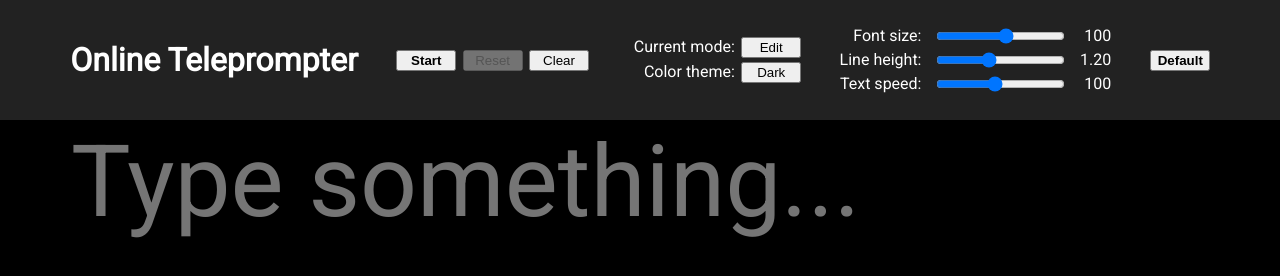
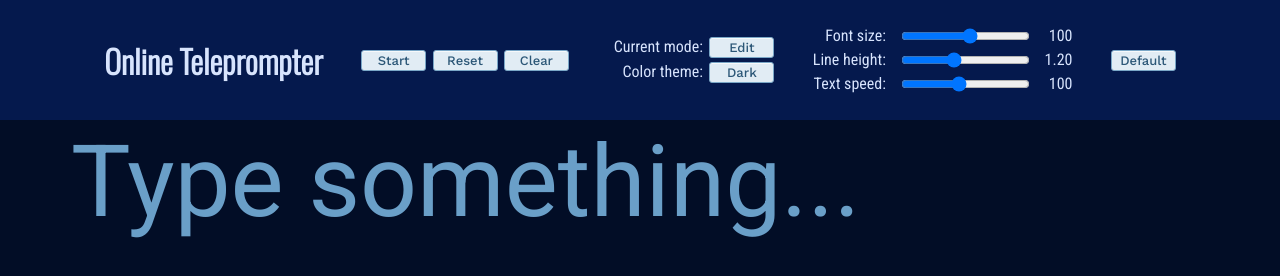
Before and after one commit to 30isnottoolate/online-teleprompter, a React app: page / in a window 1280 px wide. Built offline with nearby package versions, Linux system fonts and the light colour scheme.

Commit message:
Rework color themes, change fonts

```diff
--- a/src/Teleprompter.css
+++ b/src/Teleprompter.css
@@ -1,13 +1,15 @@
-@import url('https://fonts.googleapis.com/css2?family=Roboto:wght@400&display=swap');
+@import url('https://fonts.googleapis.com/css2?family=Oswald:wght@300&display=swap');
+@import url('https://fonts.googleapis.com/css2?family=Roboto+Condensed&display=swap');
+@import url('https://fonts.googleapis.com/css2?family=Work+Sans:wght@500&display=swap');
+@import url('https://fonts.googleapis.com/css2?family=Roboto&display=swap');
 
 * {
     box-sizing: border-box;
-    padding: auto;
 }
 
 body {
     user-select: none;
-    font-family: "Roboto", Arial, Helvetica, sans-serif;
+    font-family: "Roboto Condensed", Arial, Helvetica, sans-serif;
     overflow: hidden;
     margin: 0;
 }
@@ -17,11 +19,11 @@ body {
 }
 
 ::-webkit-scrollbar-track {
-    background: #bbbbbb;
+    background: #d8e4fd;
 }
 
 ::-webkit-scrollbar-thumb {
-    background: #555555;
+    background: #6a9fc8;
 }
 
 #teleprompter {
@@ -35,8 +37,6 @@ body {
     grid-template-columns: auto auto auto auto auto;
     gap: 3vw;
     justify-content: center;
-    background-color: #222222;
-    color: #ffffff;
     position: fixed;
     z-index: 2;
     width: 100vw;
@@ -44,10 +44,49 @@ body {
     transition-duration: 0.3s, 0.6s;
 }
 
+.dark-controller {
+    background-color: #05194d;
+    color: #d8e4fd;
+}
+
+.light-controller {
+    background-color: #B4C8FA;
+    color: #020d26;
+}
+
 #logo {
     display: grid;
     justify-items: center;
     align-items: center;
+    font-family: "Oswald", Arial, Helvetica, sans-serif;
+}
+
+button {
+    background-color: #e1ecf4;
+    color: #2c5777;
+    font-family: "Work Sans", Arial, Helvetica, sans-serif;
+    font-size: 13px;
+    width: 5em;
+    cursor: pointer;
+    padding: 2px 4px;
+    border: 1px solid #7aa7c7;
+    border-radius: 3px;
+    box-shadow: rgba(255, 255, 255, .7) 0 1px 0 0 inset;
+}
+
+button:hover, button:focus {
+  background-color: #b3d3ea;
+  color: #2c5777;
+}
+
+button:focus {
+  box-shadow: 0 0 0 4px rgba(0, 149, 255, .15);
+}
+
+button:active {
+  background-color: #a0c7e4;
+  box-shadow: none;
+  color: #2c5777;
 }
 
 #main-buttons-group {
@@ -56,17 +95,6 @@ body {
     gap: 0.5vw;
     align-content: center;
     justify-content: center;
-}
-
-.main-buttons,
-.mode-buttons,
-#default {
-    width: 4.5em;
-}
-
-#start-stop,
-#default {
-    font-weight: bold;
 }
 
 #mode-group {
@@ -106,6 +134,10 @@ body {
     overflow-y: scroll;
 }
 
+textarea::-webkit-input-placeholder {
+    color: #6a9fc8;
+}
+
 #text-display {
     height: auto;
     overflow: hidden;
@@ -128,13 +160,13 @@ body {
 }
 
 .dark {
-    background-color: #000000;
-    color: #ffffff;
+    background-color: #020d26;
+    color: #d8e4fd;
 }
 
 .light {
-    background-color: #ffffff;
-    color: #000000;
+    background-color: #d8e4fd;
+    color: #020d26;
 }
 
 @media only screen and (min-width: 701px) and (max-width: 1150px) {
@@ -152,7 +184,7 @@ body {
     }
 
     h1 {
-        font-size: 1.3em;
+        font-size: 1.5em;
         margin: 0;
     }
 
@@ -194,14 +226,17 @@ body {
     #controller {
         grid-template-columns: auto;
         grid-template-rows: repeat(5, auto);
-        gap: 2vh;
+        gap: 10px;
         align-content: center;
-        height: 40vh;
     }
 
     #logo {
         grid-column: 1 / 2;
         grid-row: 1 / 2;
+    }
+
+    h1 {
+        margin: 0;
     }
 
     #main-buttons-group {
```
